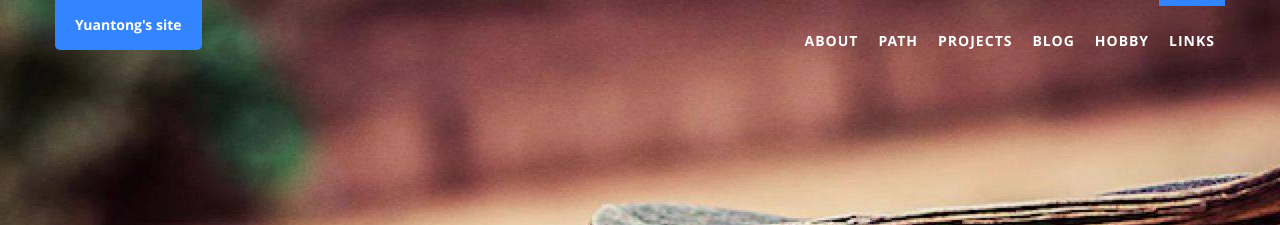
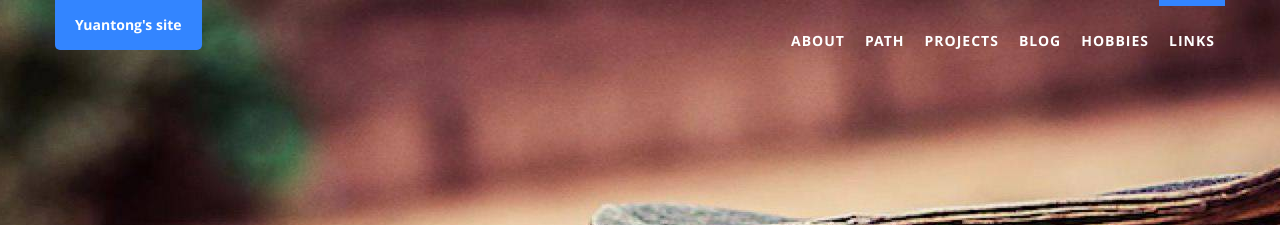
Before and after one commit to ding-yt/ding-yt.github.io, a Jekyll site: the page built from index.html, in a window 1280 px wide. Shown: the top 225 px of the page. Built offline with Jekyll 4.4.1, drawn with Linux system fonts in a browser that asks for light colours.

Commit message:
Update landing.yml

```diff
--- a/_data/landing.yml
+++ b/_data/landing.yml
@@ -27,7 +27,7 @@
 
 - id: skills
   i18n: nav.skills
-  name: Hobby
+  name: Hobbies
   tpl: skills.html
   css: team
 
```
